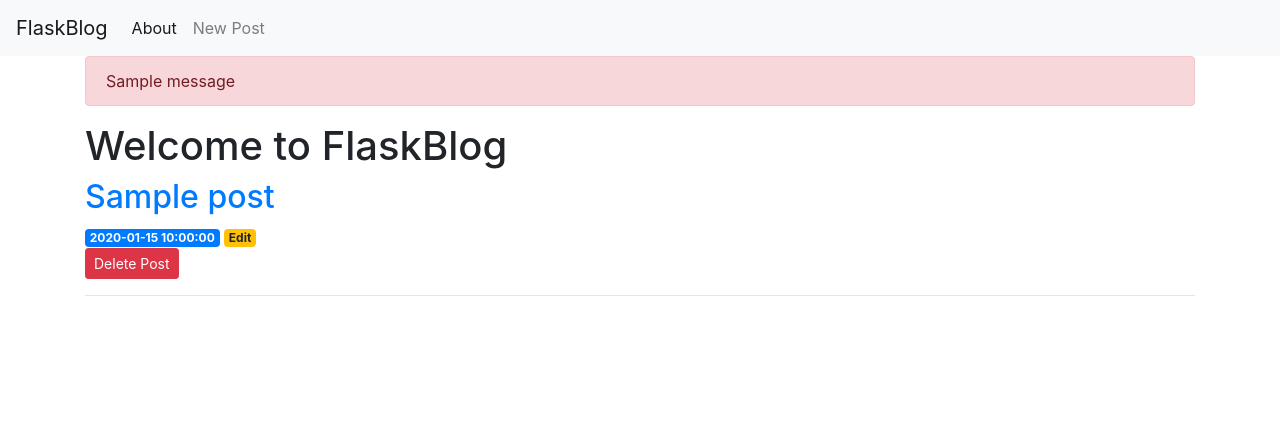
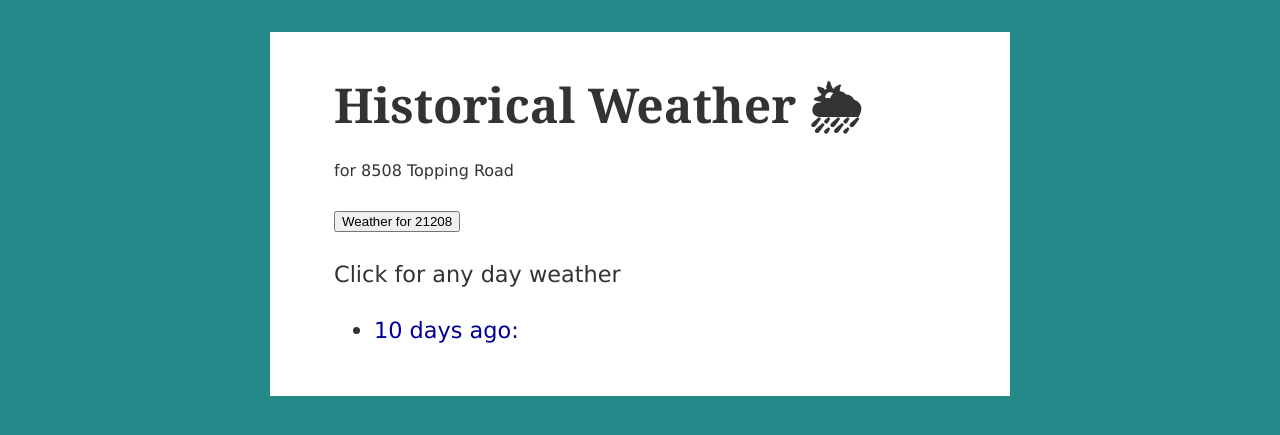
Before and after one commit to majickdave/flask_weather_heroku, a Flask app: template templates/index.html in a window 1280 px wide. Shown: the top 435 px of the page. Run offline with Flask 2, Linux system fonts and the light colour scheme; the template is opened without the code that fills it: most values are stand-ins (such as "Sample title", 1, 10 or a date in 2020); one stand-in notice (Sample message) is shown; some libraries are stand-ins or nearby versions.

Commit message:
added css into base template

```diff
--- /dev/null
+++ b/static/css/main.css
@@ -0,0 +1,71 @@
+html {
+    font-size: 100%;
+    box-sizing: border-box;
+}
+*, *:before, *:after {
+    box-sizing: inherit;
+}
+body {
+    font-family: 'Verdana', sans-serif;
+    color: #333;
+    background: #238989;
+    margin: 0;
+}
+#container {
+    margin: 2em auto;
+    max-width: 740px;
+    padding: 2rem 4rem;
+    background: #fff;
+    overflow: auto;
+}
+h1 {
+    font-family: 'Georgia', serif;
+    font-size: 3rem;
+    margin: 0;
+    padding: 0.5rem 0;
+}
+p, li {
+    font-size: 1.4rem;
+    line-height: 1.5;
+}
+img {
+    display: block;
+    margin: auto;
+    max-width: 100%;
+}
+.right {
+    float: right;
+    margin: 1.5rem 0 1rem 1rem;
+    border: 1px solid #333;
+}
+
+/* links */
+
+a {
+    color: #009;
+    text-decoration: none;
+}
+a:hover {
+    color: #0cc;
+    text-decoration: underline;
+}
+
+/* media queries */
+
+@media (max-width: 800px) {
+    body {
+        background: #fff;
+    }
+    #container {
+        margin: 0;
+        width: 100%;
+        padding: 2rem;
+    }
+    h1 {
+        padding: 0 0 0.3rem 0;
+    }
+    .right {
+        float: none;
+        margin: 0;
+    }
+}
--- a/templates/base.html
+++ b/templates/base.html
@@ -1,43 +1,24 @@
-<!doctype html>
-<html lang="en">
+<!DOCTYPE html>
+<html>
 <head>
-    <!-- Required meta tags -->
 	<meta charset="utf-8">
-    <meta name="viewport" content="width=device-width, initial-scale=1, shrink-to-fit=no">
+	<meta name="viewport" content="width=device-width, initial-scale=1">
 
-    <!-- Bootstrap CSS -->
-    <link rel="stylesheet" href="https://stackpath.bootstrapcdn.com/bootstrap/4.3.1/css/bootstrap.min.css" integrity="sha384-ggOyR0iXCbMQv3Xipma34MD+dH/1fQ784/j6cY/iJTQUOhcWr7x9JvoRxT2MZw1T" crossorigin="anonymous">
+	<title>{{ the_title }}</title>
 
-    <title>{% block title %} {% endblock %}</title>
+	<!-- note the special href for files in the Flask "static" folder -->
+	<link rel="stylesheet" href="{{ url_for('static', filename='css/main.css') }}">
+
 </head>
 <body>
-    <nav class="navbar navbar-expand-md navbar-light bg-light">
-        <a class="navbar-brand" href="{{ url_for('index')}}">FlaskBlog</a>
-        <button class="navbar-toggler" type="button" data-toggle="collapse" data-target="#navbarNav" aria-controls="navbarNav" aria-expanded="false" aria-label="Toggle navigation">
-            <span class="navbar-toggler-icon"></span>
-        </button>
-        <div class="collapse navbar-collapse" id="navbarNav">
-            <ul class="navbar-nav">
-            <li class="nav-item active">
-                <a class="nav-link" href="#">About</a>
-            </li>
-            <li class="nav-item">
-              <a class="nav-link" href="{{url_for('create')}}">New Post</a>
-            </li>
-            </ul>
-        </div>
-    </nav>
-    <div class="container">
-        {% for message in get_flashed_messages() %}
-            <div class="alert alert-danger">{{ message }}</div>
-        {% endfor %}
-        {% block content %} {% endblock %}
+
+<div id="container">
+
+  <!-- Jinja directives: page contents will go between them -->
+  {% block content %}
+  {% endblock %}
+
 </div>
 
-    <!-- Optional JavaScript -->
-    <!-- jQuery first, then Popper.js, then Bootstrap JS -->
-    <script src="https://code.jquery.com/jquery-3.3.1.slim.min.js" integrity="sha384-q8i/X+965DzO0rT7abK41JStQIAqVgRVzpbzo5smXKp4YfRvH+8abtTE1Pi6jizo" crossorigin="anonymous"></script>
-    <script src="https://cdnjs.cloudflare.com/ajax/libs/popper.js/1.14.7/umd/popper.min.js" integrity="sha384-UO2eT0CpHqdSJQ6hJty5KVphtPhzWj9WO1clHTMGa3JDZwrnQq4sF86dIHNDz0W1" crossorigin="anonymous"></script>
-    <script src="https://stackpath.bootstrapcdn.com/bootstrap/4.3.1/js/bootstrap.min.js" integrity="sha384-JjSmVgyd0p3pXB1rRibZUAYoIIy6OrQ6VrjIEaFf/nJGzIxFDsf4x0xIM+B07jRM" crossorigin="anonymous"></script>
 </body>
 </html>
--- a/templates/index.html
+++ b/templates/index.html
@@ -1,20 +1,25 @@
 {% extends 'base.html' %}
 
 {% block content %}
-    <h1>{% block title %} Welcome to FlaskBlog {% endblock %}</h1>
-    {% for post in posts %}
-        <a href="{{ url_for('post', post_id=post['id']) }}">
-            <h2>{{ post['title'] }}</h2>
-        </a>
-        <span class="badge badge-primary">{{ post['created'] }}</span>
-        <a href="{{ url_for('edit', id=post['id']) }}">
-            <span class="badge badge-warning">Edit</span>
-            <form action="{{ url_for('delete', id=post['id']) }}" method="POST">
-                <input type="submit" value="Delete Post"
-                        class="btn btn-danger btn-sm"
-                        onclick="return confirm('Are you sure you want to delete this post?')">
-            </form>
-        </a>
-        <hr>
+
+<h1>Historical Weather 🌦</h1>
+<subtitle>for 8508 Topping Road</subtitle>
+<p><input onClick="window.location.href='/weather/21208'" type="submit" Value="Weather for 21208"></p>
+<p>Click for any day weather</p>
+
+<!-- pairs is a list that must be sent here by a route function
+     The list will contain 45 pairs: a presidency number, and a
+     president's name -->
+
+    <ul>
+    {% for day in days %}
+    </p>
+        {% if day < 2 %}
+            <li><a href='/weather/historical/{{ day }}'>{{ day }} day ago: </a></li>
+        {% else %}
+            <li><a href='/weather/historical/{{ day }}'>{{ day }} days ago: </a></li>
+        {% endif %}
     {% endfor %}
+    </ul>
+
 {% endblock %}
--- a/weather.py
+++ b/weather.py
@@ -6,6 +6,7 @@
 import requests
 import json
 from flask import Flask
+from flask import Flask, render_template
 from modules import *
 
 app = Flask(__name__)
@@ -18,6 +19,9 @@ ZIPCODE_API_URL = ('https://api.openweathermap.org/data/2.5/onecall?lat={}&lon={
 HISTORY_API_URL = ('https://api.openweathermap.org/data/2.5/onecall/timemachine?lat=39.40538934466007&lon=-76.70943148008318&dt={}&units=imperial&appid={}')
 
 
+@app.route('/')
+def index():
+    return render_template('index.html', days=list(range(1,8)), the_title="Dave's weather app")
 
 def query_api_historical(days):
     """submit the API query using variables for zip and API_KEY"""
@@ -44,15 +48,9 @@ def query_api_zipcode(zipcode):
         data = None
     return data
 
-@app.route('/')
-def hello():
-    greet = '<h1>Welcome to the topping weather app</h1>'
-    content = '<p>Only weather for 8508 topping road</p>'
-    local_link = """<p><input onClick="window.location.href='/weather/21208'" type="submit" Value="Weather for 21208"></p>"""
-    link1 = "<p><a href='/weather/historical/1'>Yesterday's weather!</a></p>"
-    link2 = "<p><a href='/weather/historical/2'>2 days ago weather!</a></p>"
-    link3 = "<p><a href='/weather/historical/3'>3 days ago weather!</a></p>"
-    return greet + content + local_link + link1 + link2 + link3
+@app.route('/user/<name>')
+def user(name):
+    return render_template('hello.html', name=name)
 
 @app.route('/weather/<zipcode>')
 def result_zipcode(zipcode):
```
Also changed, not shown: templates/create.html (deleted, +0 -23 lines), templates/edit.html (deleted, +0 -32 lines), templates/hello.html (added, +20 -0 lines), templates/post.html (deleted, +0 -7 lines), static/images/arch.jpeg (added), templates/zipcode.html (added). Lines whose indentation alone changed are shown as unchanged.
